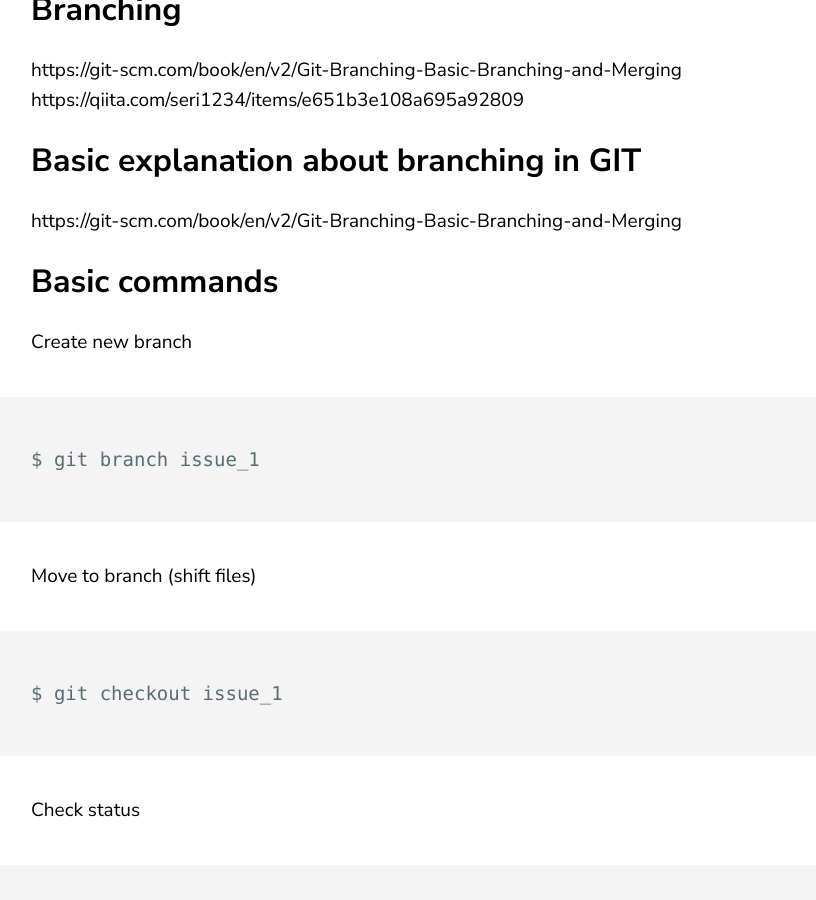
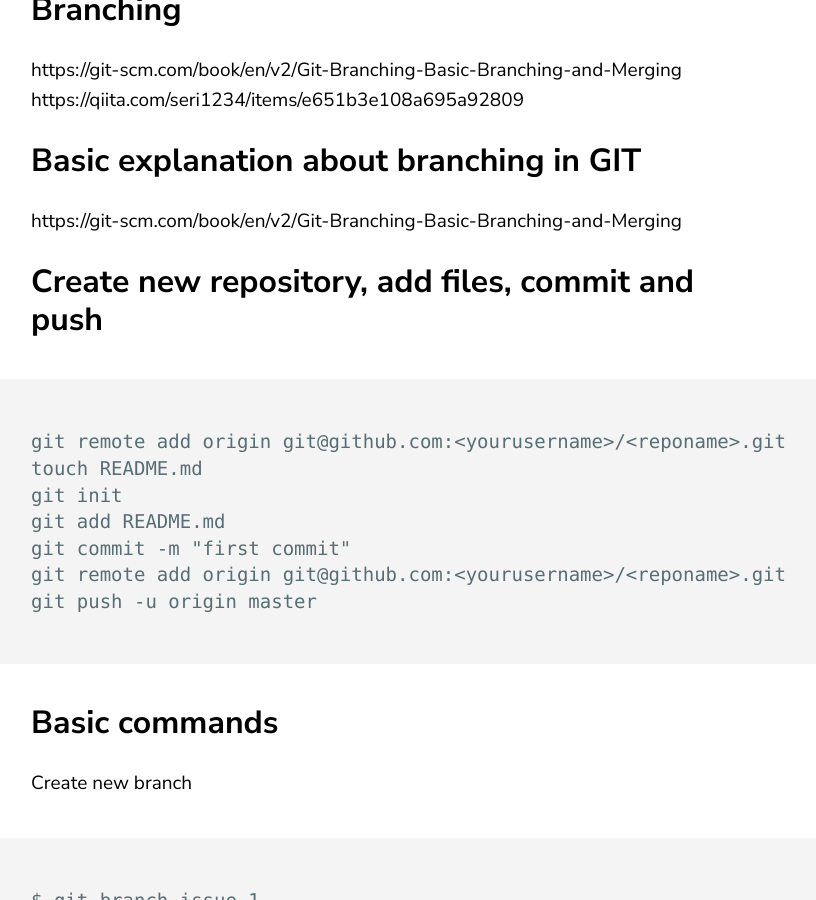
Before and after one commit to jluis9796/jluis9796.github.io, a Jekyll site: the page built from _posts/2020-05-31-manuals.markdown, in a window 1280 px wide and 900 px high, scrolled down 631 px. Shown: the whole window, without its empty margins (69-885 px from the left). Built offline with Jekyll 4.4.1, drawn with Linux system fonts in a browser that asks for light colours.

Commit message:
Update 2020-05-31-manuals.markdown

````diff
--- a/_posts/2020-05-31-manuals.markdown
+++ b/_posts/2020-05-31-manuals.markdown
@@ -14,6 +14,17 @@ https://qiita.com/seri1234/items/e651b3e108a695a92809
 
 ## Basic explanation about branching in GIT
 https://git-scm.com/book/en/v2/Git-Branching-Basic-Branching-and-Merging
+
+## Create new repository, add files, commit and push
+```
+git remote add origin git@github.com:<yourusername>/<reponame>.git
+touch README.md
+git init
+git add README.md
+git commit -m "first commit"
+git remote add origin git@github.com:<yourusername>/<reponame>.git
+git push -u origin master
+```
 
 ## Basic commands
 Create new branch
````
